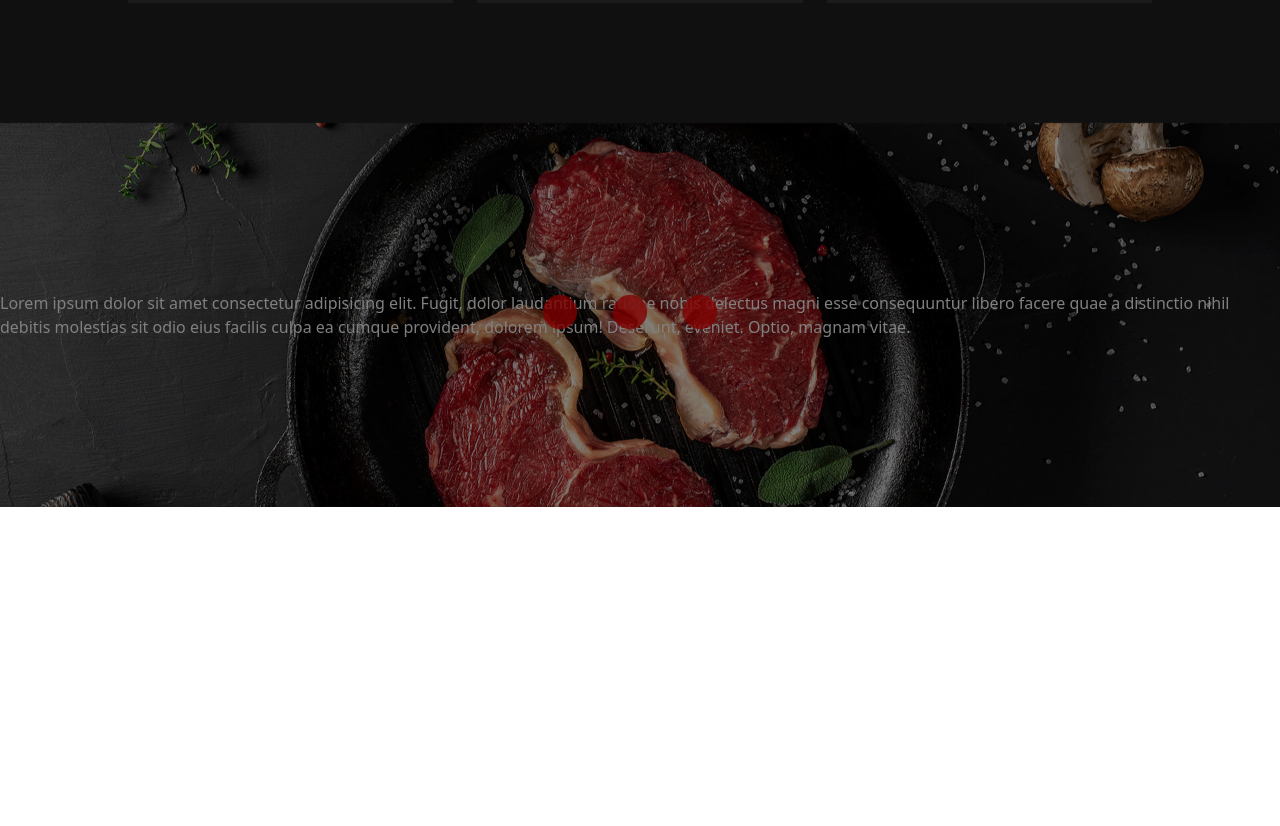
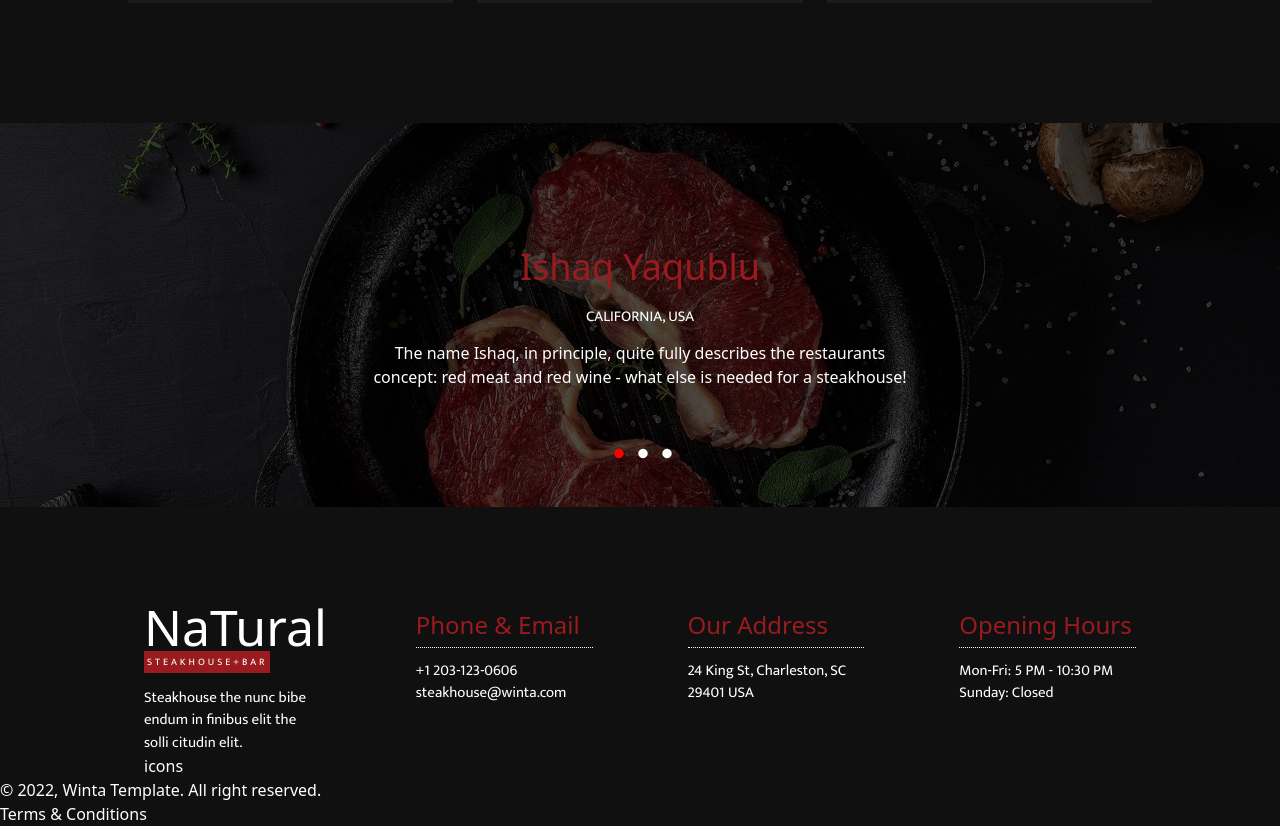
Before and after one commit to eltac-malik/NaTuralMeat, a React (Vite) app: page /home in a window 1280 px wide. Shown: the part 3400-4226 px from the top of the page. Before the commit the page ends 3907 px from the top, so only its background shows below. Built offline with nearby package versions, Linux system fonts and the light colour scheme; a web font is replaced by a local one.

Commit message:
25.01.2024

```diff
--- a/src/index.css
+++ b/src/index.css
@@ -159,14 +159,27 @@ transition: 0.2s;
 }
 
 .CountrySlider .slick-dots li{
-  width: 60px;
+  width: 14px;
   height: 60px;
 }
+.CountrySlider .slick-dots .slick-active button:before{
+  color: red !important;
+}
+.CountrySlider .slick-slider{
+  padding-block: 90px;
+}
+.CountrySlider .slick-list{
+  text-align: center;
+  width: 540px;
+    margin: auto;
+}
+
 .CountrySlider .slick-dots li button:hover{
   color: red !important;
 }
+
 .CountrySlider .slick-dots li button:before {
-  font-size: 40px !important;
-  color: red !important;
-  opacity: .8;
+  font-size: 11px !important;
+  color: white !important;
+  opacity: 1;
 }
--- a/src/pages/Home/index.jsx
+++ b/src/pages/Home/index.jsx
@@ -23,7 +23,7 @@ const Home = () => {
 
   return (
     <>
-      <div className="absolute top-0 z-[-1] bg-[#1b1b1b] w-full    ">
+      <div className=" top-0 z-[-1] bg-[#1b1b1b] w-full    ">
         <div className="w-full  z-[-1]">
           <SimpleSlider />
           {/* <img src={naTural} alt="NaTural " /> */}
@@ -247,7 +247,7 @@ const Home = () => {
             </div>
           </div>
         </div>
-        <div className="bg-[url('src/assets/imgs/banner.jpg')] bg-cover bg-center w-full bg-fixed h-96  flex   items-center brightness-50">
+        <div className="bg-[url('src/assets/imgs/banner.jpg')] bg-cover bg-center w-full bg-fixed h-96  flex   items-center ">
           <CountrySlider />
         </div>
       </div>
--- a/src/pages/index.jsx
+++ b/src/pages/index.jsx
@@ -1,13 +1,14 @@
 import { lazy } from "react";
 import PrivateRouter from "./PrivateRouter";
-// import AnimatedCursor from "react-animated-cursor";
+import Footer from "src/shared/layout/Footer";
+import AnimatedCursor from "react-animated-cursor";
 
 const Header = lazy(() => import("shared/layout/Header"));
 
 const Router = () => {
   return (
     <>
-      {/* <AnimatedCursor
+      <AnimatedCursor
         color="220, 90, 90"
         innerStyle={{
           backgroundColor: "red",
@@ -17,9 +18,11 @@ const Router = () => {
         outerStyle={{
           border: "3px solid red",
         }}
-      /> */}
+      />
       <Header />
+
       <PrivateRouter />
+      <Footer />
     </>
   );
 };
--- /dev/null
+++ b/src/shared/components/CountrySlider/data.js
@@ -0,0 +1,23 @@
+export const HOME_SLIDER = [
+  {
+    id: 1,
+    title: "Ishaq Yaqublu",
+    country: "California, USA",
+    description:
+      "The name Ishaq, in principle, quite fully describes the restaurants concept: red meat and red wine - what else is needed for a steakhouse!",
+  },
+  {
+    id: 2,
+    title: "Eltac Malik",
+    country: "California, USA",
+    description:
+      "The name Eltac, in principle, quite fully describes the restaurants concept: red meat and red wine - what else is needed for a steakhouse!",
+  },
+  {
+    id: 3,
+    title: "Emma White",
+    country: "California, USA",
+    description:
+      "The name Winta, in principle, quite fully describes the restaurants concept: red meat and red wine - what else is needed for a steakhouse!",
+  },
+];
--- a/src/shared/components/CountrySlider/index.jsx
+++ b/src/shared/components/CountrySlider/index.jsx
@@ -1,4 +1,5 @@
 import Slider from "react-slick";
+import { HOME_SLIDER } from "./data";
 
 const CountrySlider = () => {
   const settings = {
@@ -10,24 +11,20 @@ const CountrySlider = () => {
   };
 
   return (
-    <div className="w-full CountrySlider">
-      <div className="w-full overflow-hidden text-white">
+    <div className="w-full CountrySlider  !brightness-100">
+      <div className="w-full overflow-hidden text-white ">
         <Slider {...settings}>
-          <div>
-            <h1>
-              Lorem ipsum dolor sit amet consectetur adipisicing elit. Fugit,
-              dolor laudantium ratione nobis delectus magni esse consequuntur
-              libero facere quae a distinctio nihil debitis molestias sit odio
-              eius facilis culpa ea cumque provident, dolorem ipsum! Deserunt,
-              eveniet. Optio, magnam vitae.
-            </h1>
-          </div>
-          <div>
-            <h1>SAlam</h1>
-          </div>
-          <div>
-            <h1>SAlam</h1>
-          </div>
+          {HOME_SLIDER?.map((item) => (
+            <div key={item?.id} className="flex flex-col">
+              <h1 className="font-PirateOne text-[36px] text-[#991B1F]">
+                {item?.title}
+              </h1>
+              <h2 className="uppercase font-Mukta text-[15px] py-3">
+                {item?.country}
+              </h2>
+              <p>{item?.description}</p>
+            </div>
+          ))}
         </Slider>
       </div>
     </div>
--- a/src/shared/layout/Footer/index.jsx
+++ b/src/shared/layout/Footer/index.jsx
@@ -1,5 +1,49 @@
 const Footer = () => {
-  return <div>Footer</div>;
+  return (
+    <div className="bg-[#101010] text-white pt-[100px]">
+      <div className="px-36 grid grid-cols-4 gap-[95px]">
+        <div className="">
+          <h2 className="text-[50px] font-PirateOne leading-[40px]">
+            NaTural{" "}
+          </h2>
+          <span className="text-center font-Mukta uppercase text-[10px] p-[3px] bg-[#991b1f] tracking-[3px] text-white">
+            Steakhouse+Bar
+          </span>
+          <p className="font-Mukta text-[15px] mt-4">
+            Steakhouse the nunc bibe endum in finibus elit the solli citudin
+            elit.
+          </p>
+          <div>icons</div>
+        </div>
+        <div>
+          <h1 className=" text-[24px] font-PirateOne pb-1 text-[#991B1F] border-b  border-white border-dotted mb-3">
+            Phone & Email
+          </h1>
+          <p className="font-Mukta text-[15px]">+1 203-123-0606</p>
+          <p className="font-Mukta text-[15px]"> steakhouse@winta.com</p>
+        </div>
+        <div>
+          <h1 className=" text-[24px] font-PirateOne pb-1 text-[#991B1F] border-b  border-white border-dotted mb-3">
+            Our Address
+          </h1>
+          <p className="font-Mukta text-[15px]">
+            24 King St, Charleston, SC 29401 USA
+          </p>
+        </div>
+        <div>
+          <h1 className=" text-[24px] font-PirateOne pb-1 text-[#991B1F] border-b  border-white border-dotted mb-3">
+            Opening Hours
+          </h1>
+          <p className="font-Mukta text-[15px]">Mon-Fri: 5 PM - 10:30 PM</p>
+          <p className="font-Mukta text-[15px]">Sunday: Closed</p>
+        </div>
+      </div>
+      <div>
+        <p>© 2022, Winta Template. All right reserved.</p>
+        <p>Terms & Conditions</p>
+      </div>
+    </div>
+  );
 };
 
 export default Footer;
```
Also changed, not shown: src/assets/imgs/banner.jpg, 1 other file (tests, documents, lock files or other folders).
